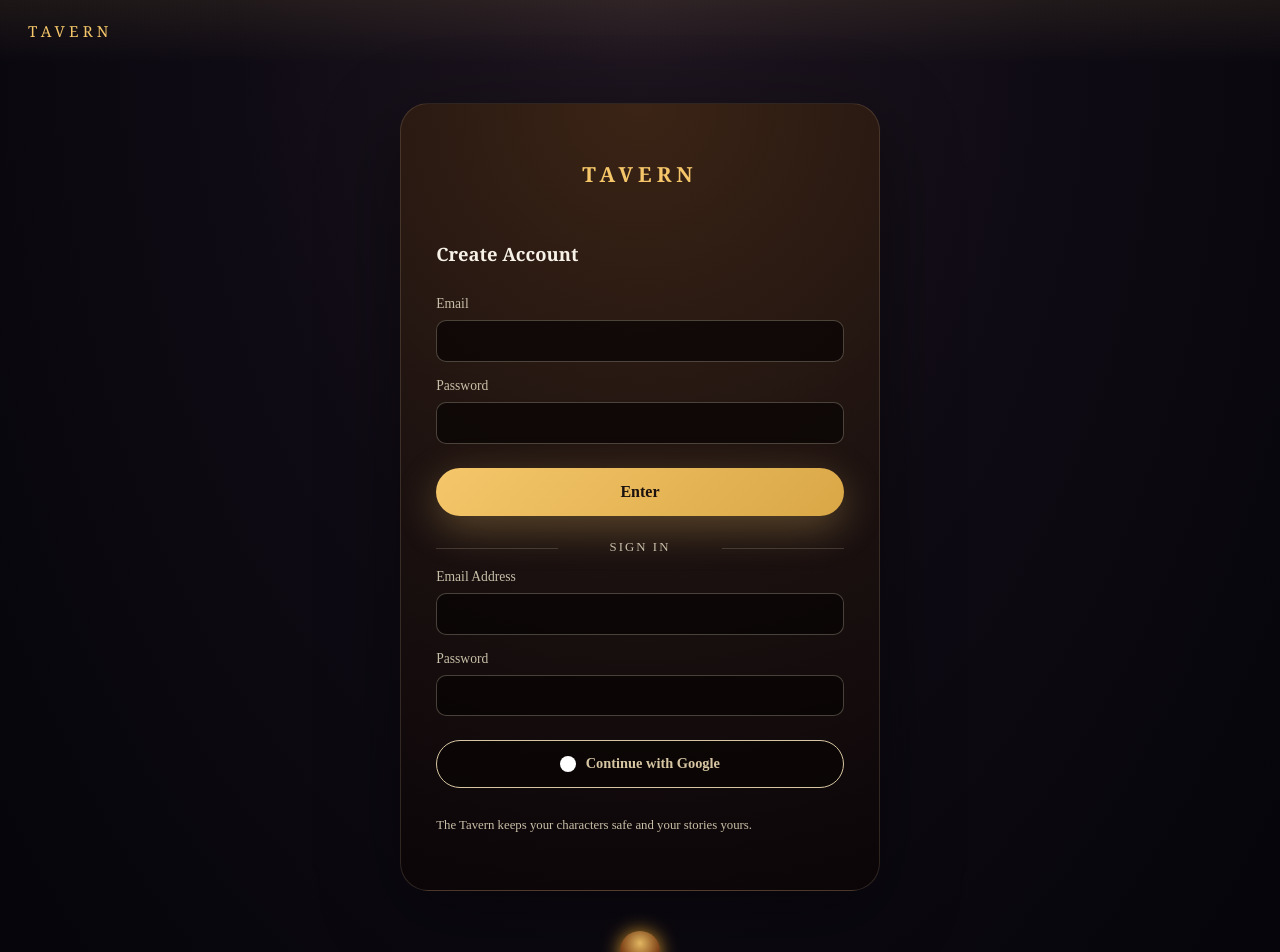
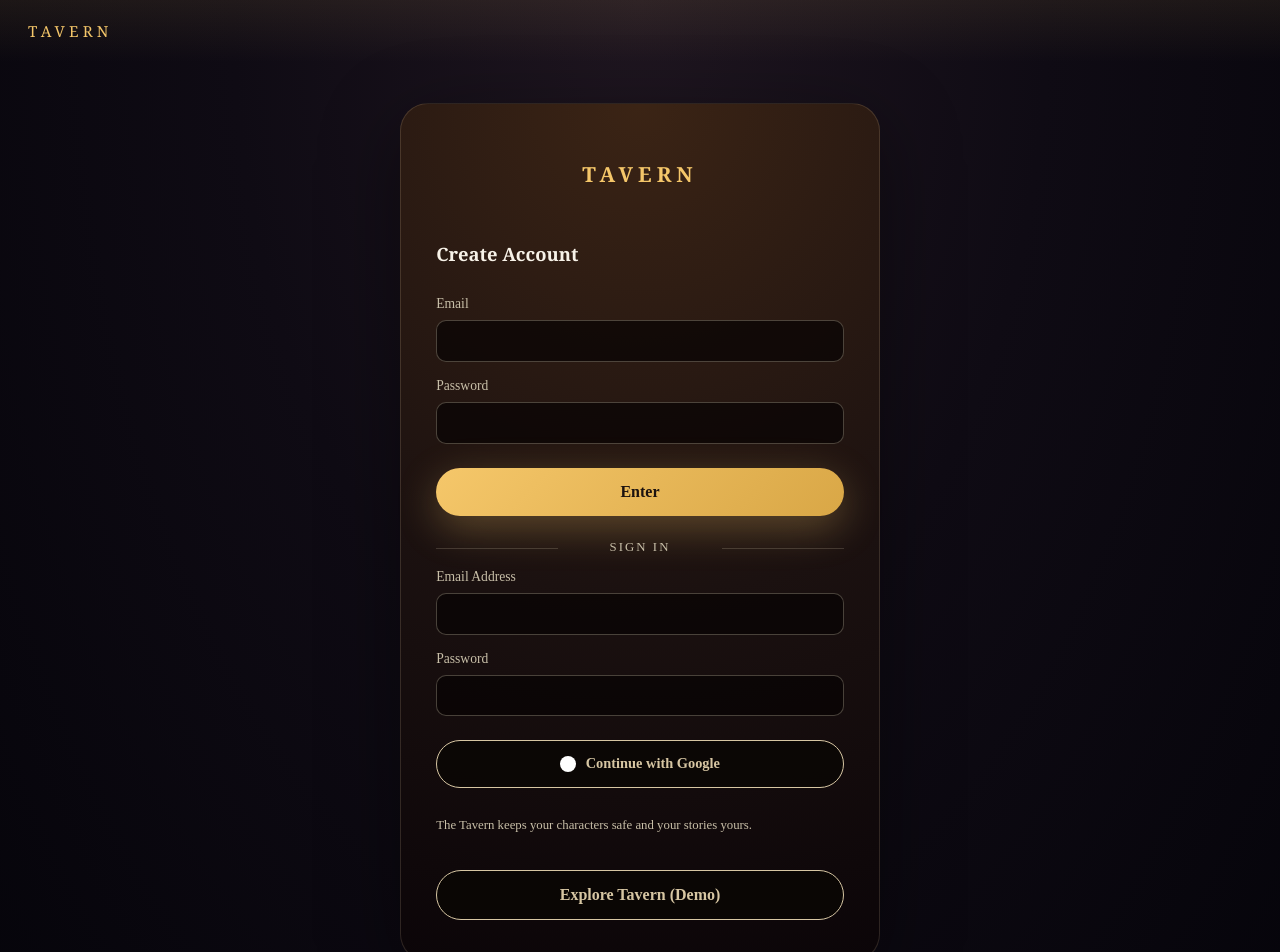
Before and after one commit to 7m8g75z2n4-a11y/tavernproject, a Next.js app: page /auth in a window 1280 px wide. Shown: the top 952 px of the page. Built offline with nearby package versions, Linux system fonts and the light colour scheme.

Commit message:
feat: wire navigation between landing, auth, and dashboard

```diff
--- a/app/auth/page.tsx
+++ b/app/auth/page.tsx
@@ -1,3 +1,5 @@
+import Link from "next/link";
+
 export default function AuthPage() {
   return (
     <div className="auth">
@@ -42,6 +44,11 @@ export default function AuthPage() {
           <p className="auth-footnote">
             The Tavern keeps your characters safe and your stories yours.
           </p>
+          <Link href="/dashboard">
+            <button type="button" className="btn-secondary auth-submit">
+              Explore Tavern (Demo)
+            </button>
+          </Link>
         </section>
       </div>
       <div className="auth-lantern" />
--- a/app/page.tsx
+++ b/app/page.tsx
@@ -1,3 +1,5 @@
+import Link from "next/link";
+
 export default function LandingPage() {
   return (
     <div className="landing">
@@ -19,12 +21,16 @@ export default function LandingPage() {
               across campaigns.
             </p>
             <div className="landing-actions">
+              <Link href="/auth">
                 <button className="btn-primary" type="button">
                   Create Account
                 </button>
+              </Link>
+              <Link href="/dashboard">
                 <button className="btn-secondary" type="button">
                   Explore Demo
                 </button>
+              </Link>
             </div>
             <p className="tagline">Your story continues inside.</p>
           </div>
```
Lines whose indentation alone changed are shown as unchanged.
